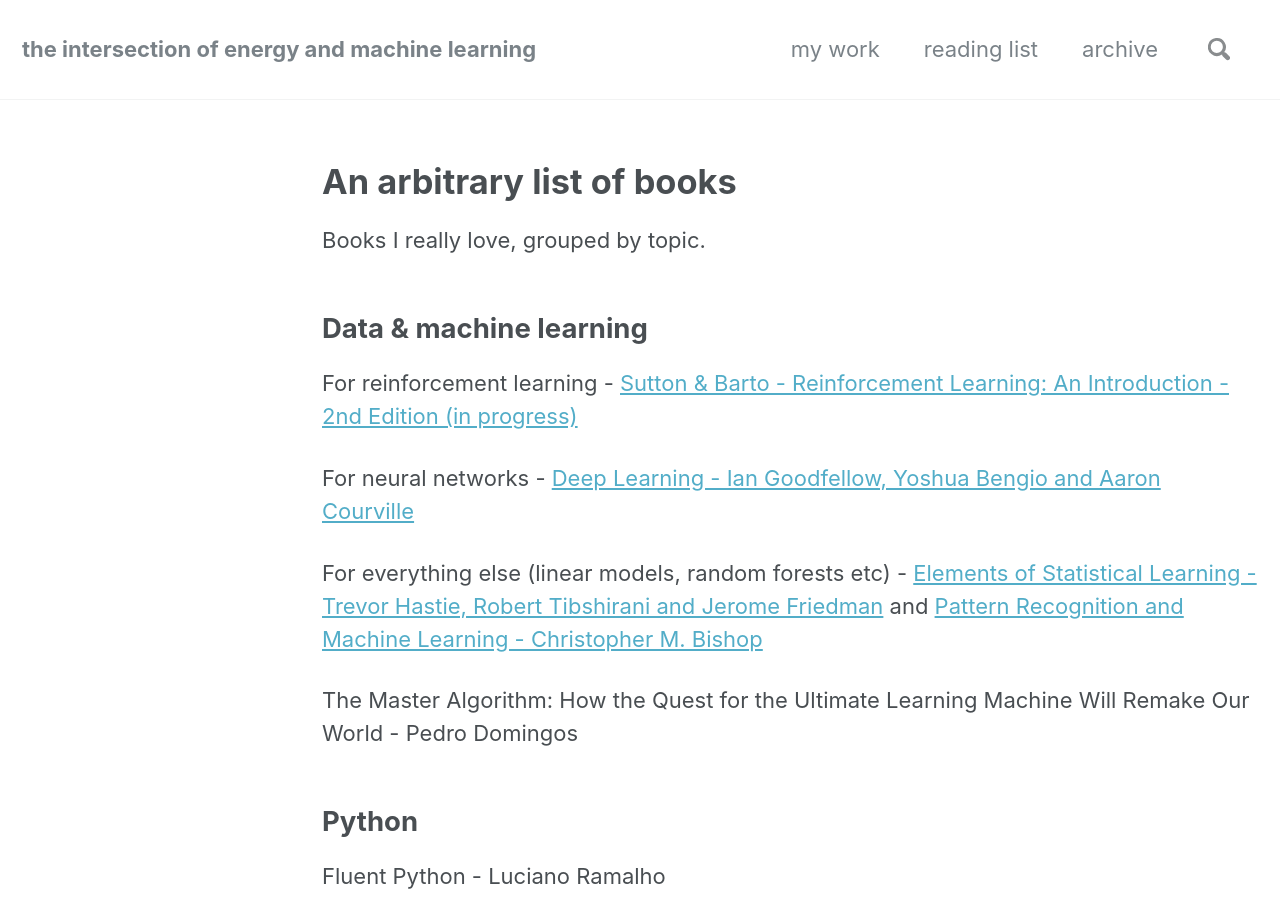
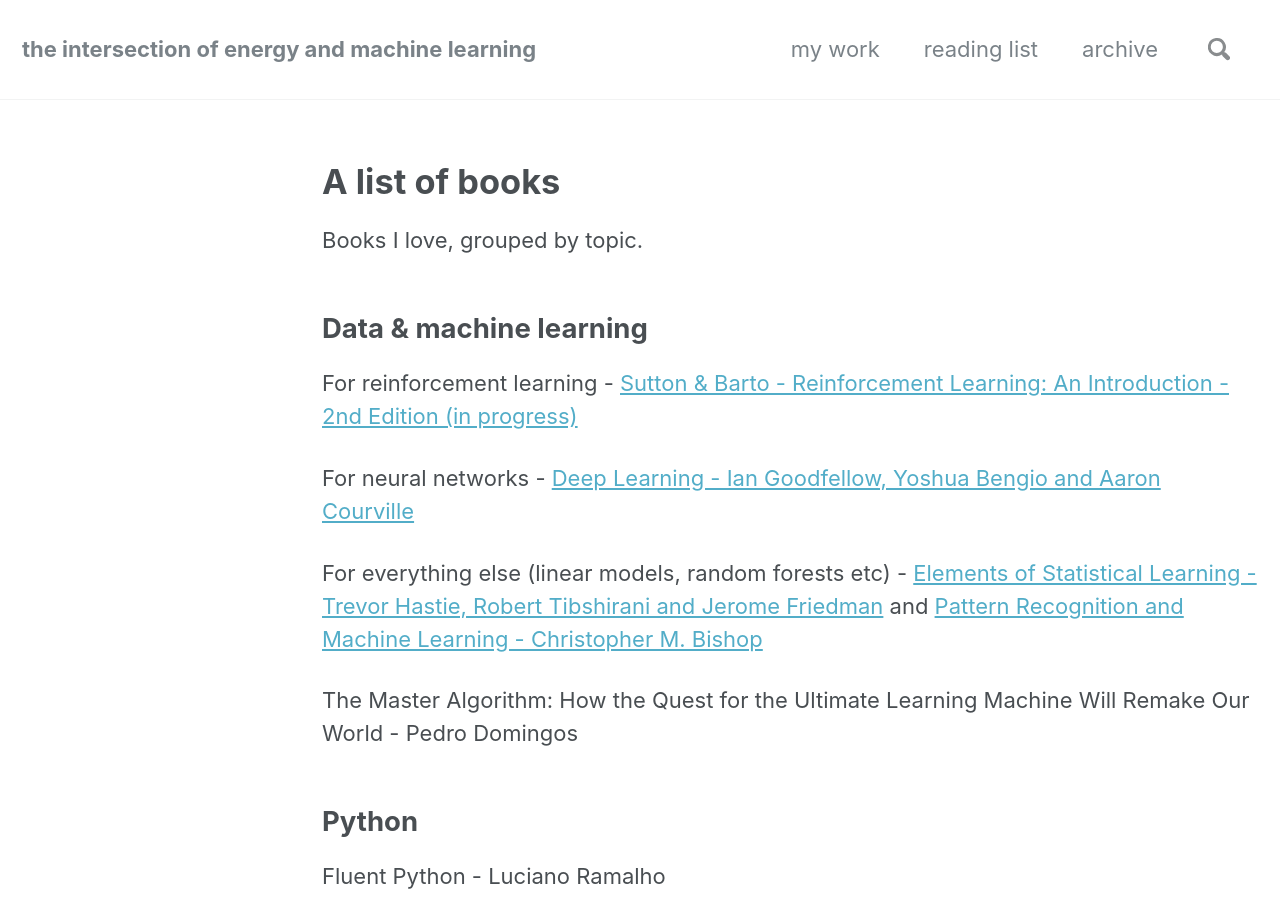
Before and after one commit to ADGEfficiency/adgefficiency.github.io, a Jekyll site: the page built from _pages/reading_list.md, in a window 1280 px wide and 900 px high. Built offline with Jekyll 4.4.1, drawn with Linux system fonts in a browser that asks for light colours; nearby versions of some CDN libraries; some of the changed text lies outside the part shown.

Commit message:
drafting

```diff
--- a/_pages/reading_list.md
+++ b/_pages/reading_list.md
@@ -6,9 +6,9 @@
 
 ---
 
-# An arbitrary list of books
+# A list of books
 
-Books I really love, grouped by topic.
+Books I love, grouped by topic.
 
 ## Data & machine learning
 
```
Also changed, not shown: other parts of _pages/reading_list.md (+1 -1 lines).
